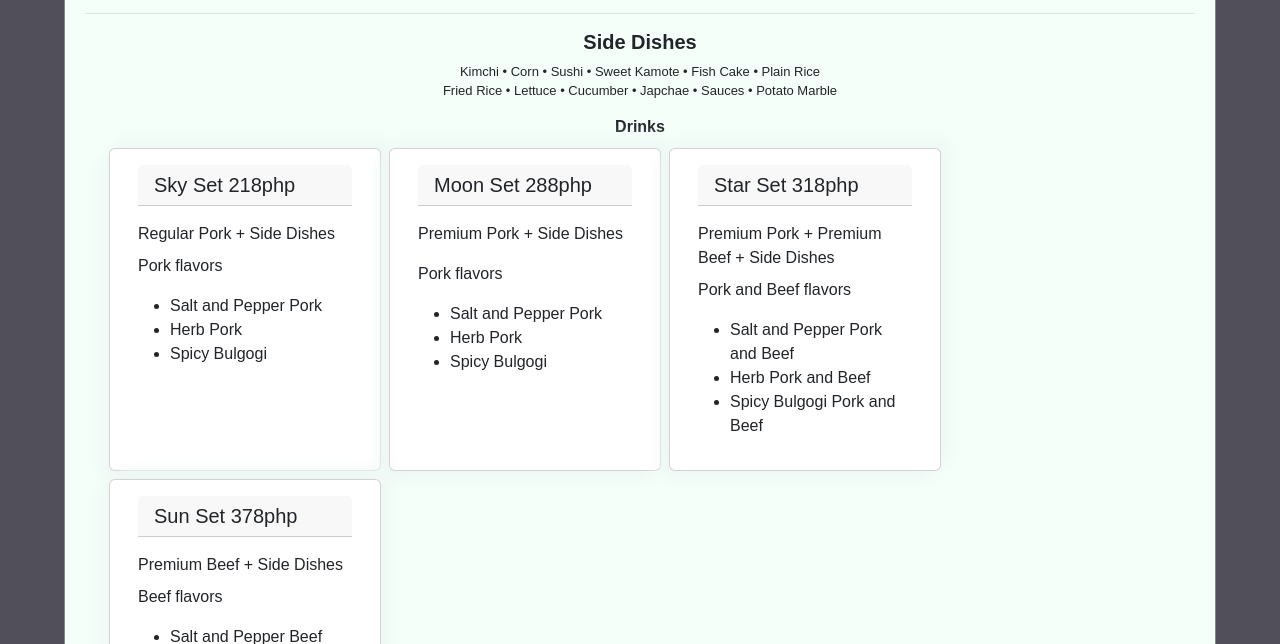
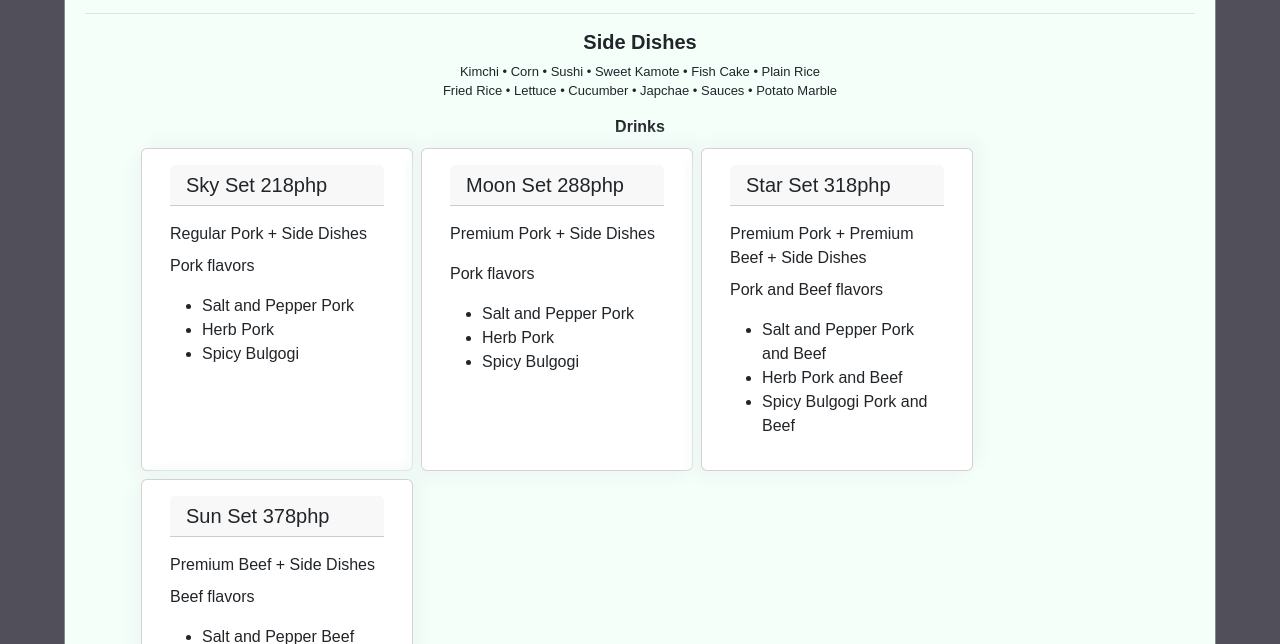
Before and after one commit to gabrielAdrianRamos/housetop, a plain HTML site: page index.html in a window 1280 px wide. Both pictures are taken after a click on the button "Menu". Shown: the part 786-1430 px from the top of the page. Drawn offline with nearby package versions, Linux system fonts and the light colour scheme.

Commit message:
Update index.html

```diff
--- a/index.html
+++ b/index.html
@@ -366,7 +366,7 @@
             </p>
             <h6 class="fw-semibold">Drinks</h6>
           </div>
-          <div class="card-group mx-3">
+          <div class="card-group mx-5">
             <div class="row picturediv">
               <div class="card m-1" style="width: 17rem">
                 <div class="card-body">
```
